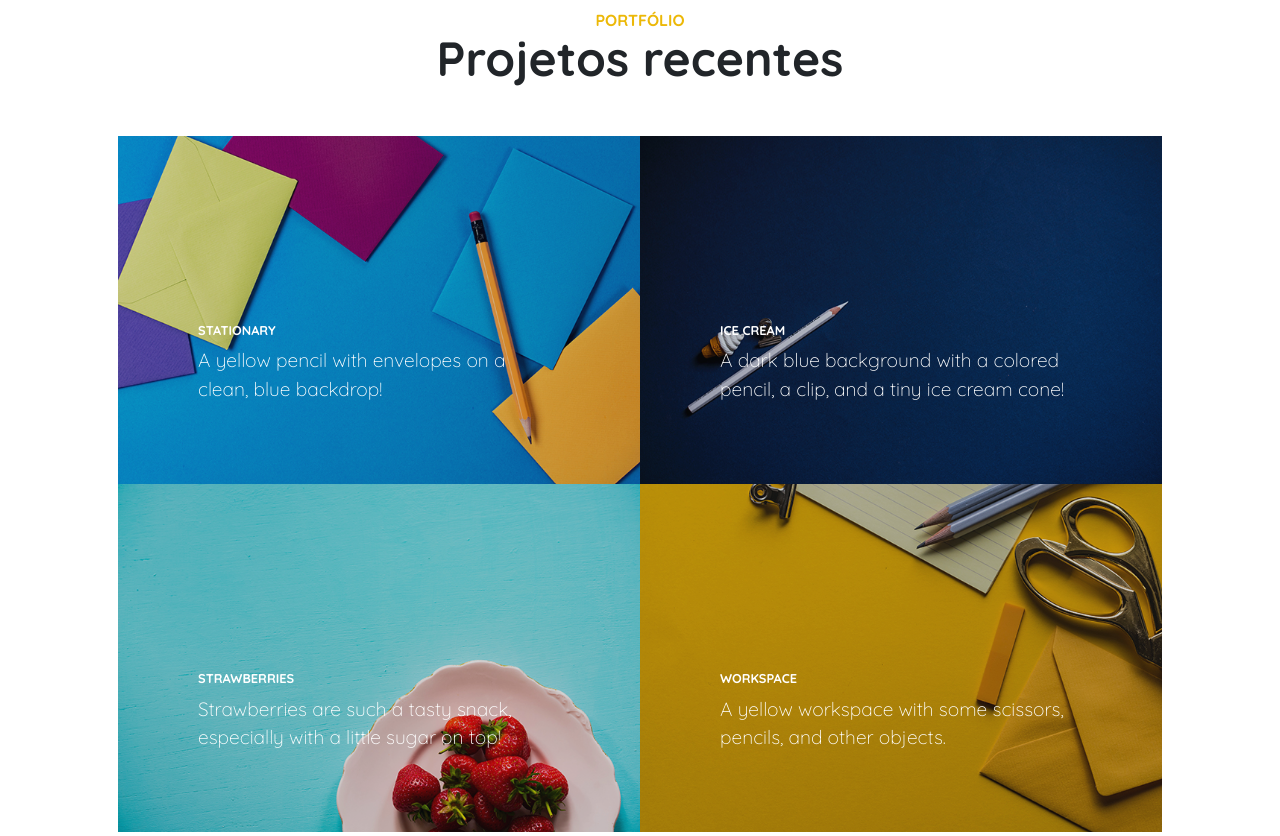
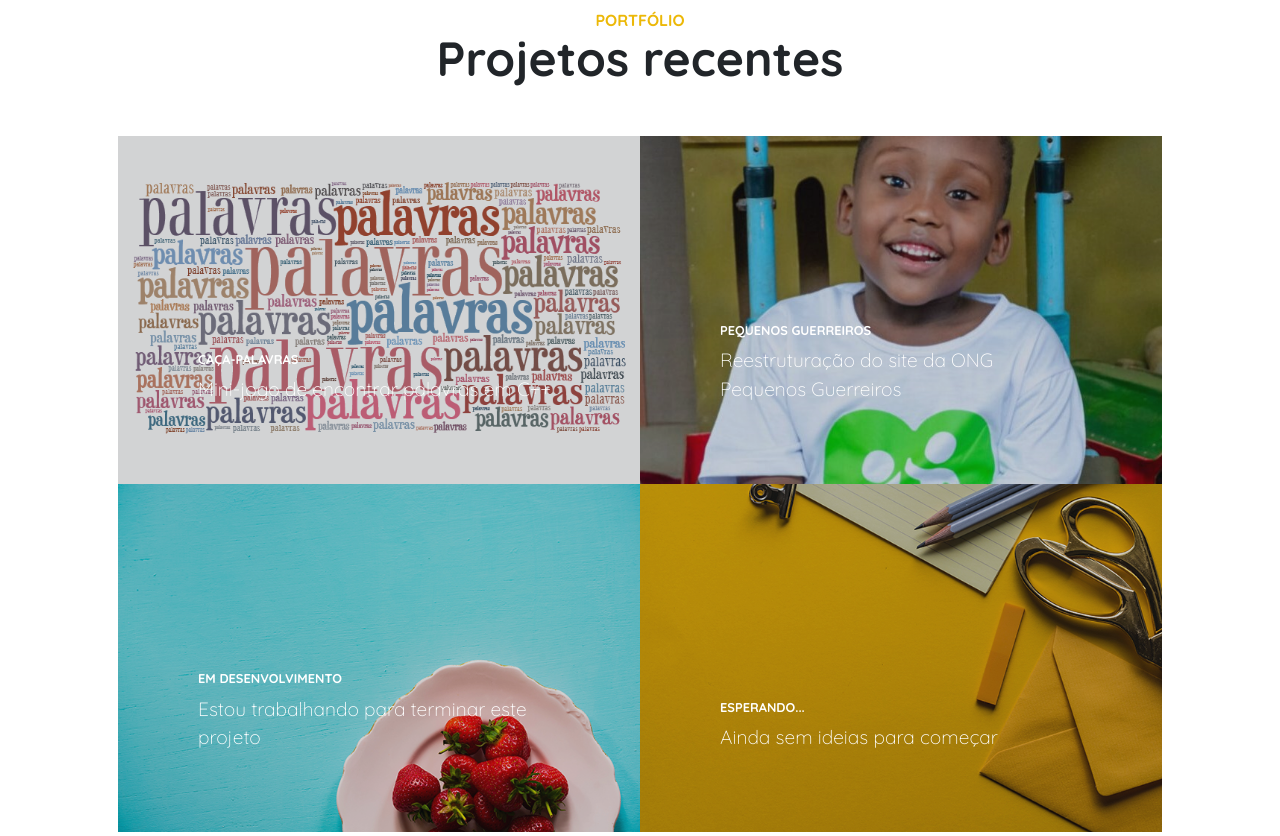
Before and after one commit to JoYoneyama/JoYoneyama.github.io, a plain HTML site: page index.html in a window 1280 px wide. Shown: the part 2480-3316 px from the top of the page. Drawn offline with nearby package versions, Linux system fonts and the light colour scheme.

Commit message:
Portfolio e contato

```diff
--- a/index.html
+++ b/index.html
@@ -99,33 +99,33 @@
                 </div>
                 <div class="row gx-0">
                     <div class="col-lg-6">
-                        <a class="portfolio-item" href="#!">
+                        <a class="portfolio-item" href="https://github.com/RenanVKoashi/Hunting-Words" target="_blank">
                             <div class="caption">
                                 <div class="caption-content">
-                                    <div class="h2">Stationary</div>
-                                    <p class="mb-0">A yellow pencil with envelopes on a clean, blue backdrop!</p>
+                                    <div class="h2">Caça-Palavras</div>
+                                    <p class="mb-0">Mini-jogo de encontrar palavras em C++</p>
                                 </div>
                             </div>
-                            <img class="img-fluid" src="assets/img/portfolio-1.jpg" alt="..." />
+                            <img class="img-fluid dimensao" src="assets/img/palavras.png" alt="..." />
+                        </a>
+                    </div>
+                    <div class="col-lg-6">
+                        <a class="portfolio-item" href="https://github.com/JoYoneyama/EXT-PequenosGuerreiros" target="_blank">
+                            <div class="caption">
+                                <div class="caption-content">
+                                    <div class="h2">Pequenos Guerreiros</div>
+                                    <p class="mb-0">Reestruturação do site da ONG Pequenos Guerreiros</p>
+                                </div>
+                            </div>
+                            <img class="img-fluid" src="assets/img/guerreiro.jpg" alt="..." />
                         </a>
                     </div>
                     <div class="col-lg-6">
                         <a class="portfolio-item" href="#!">
                             <div class="caption">
                                 <div class="caption-content">
-                                    <div class="h2">Ice Cream</div>
-                                    <p class="mb-0">A dark blue background with a colored pencil, a clip, and a tiny ice cream cone!</p>
-                                </div>
-                            </div>
-                            <img class="img-fluid" src="assets/img/portfolio-2.jpg" alt="..." />
-                        </a>
-                    </div>
-                    <div class="col-lg-6">
-                        <a class="portfolio-item" href="#!">
-                            <div class="caption">
-                                <div class="caption-content">
-                                    <div class="h2">Strawberries</div>
-                                    <p class="mb-0">Strawberries are such a tasty snack, especially with a little sugar on top!</p>
+                                    <div class="h2">Em desenvolvimento</div>
+                                    <p class="mb-0">Estou trabalhando para terminar este projeto</p>
                                 </div>
                             </div>
                             <img class="img-fluid" src="assets/img/portfolio-3.jpg" alt="..." />
@@ -135,8 +135,8 @@
                         <a class="portfolio-item" href="#!">
                             <div class="caption">
                                 <div class="caption-content">
-                                    <div class="h2">Workspace</div>
-                                    <p class="mb-0">A yellow workspace with some scissors, pencils, and other objects.</p>
+                                    <div class="h2">Esperando...</div>
+                                    <p class="mb-0">Ainda sem ideias para começar</p>
                                 </div>
                             </div>
                             <img class="img-fluid" src="assets/img/portfolio-4.jpg" alt="..." />
@@ -156,7 +156,7 @@
                         <a class="social-link rounded-circle text-white mr-3" href="#!"><i class="icon-social-twitter"></i></a>
                     </li>
                     <li class="list-inline-item">
-                        <a class="social-link rounded-circle text-white" href="#!"><i class="icon-social-github"></i></a>
+                        <a class="social-link rounded-circle text-white" href="https://github.com/JoYoneyama" target="_blank"><i class="icon-social-github"></i></a>
                     </li>
                 </ul>
                 <p class="text-muted small mb-0">Copyright &copy; Your Website 2023</p>
```
Also changed, not shown: assets/img/guerreiro.jpg (added), assets/img/palavras.png (added), css/styles.css.
